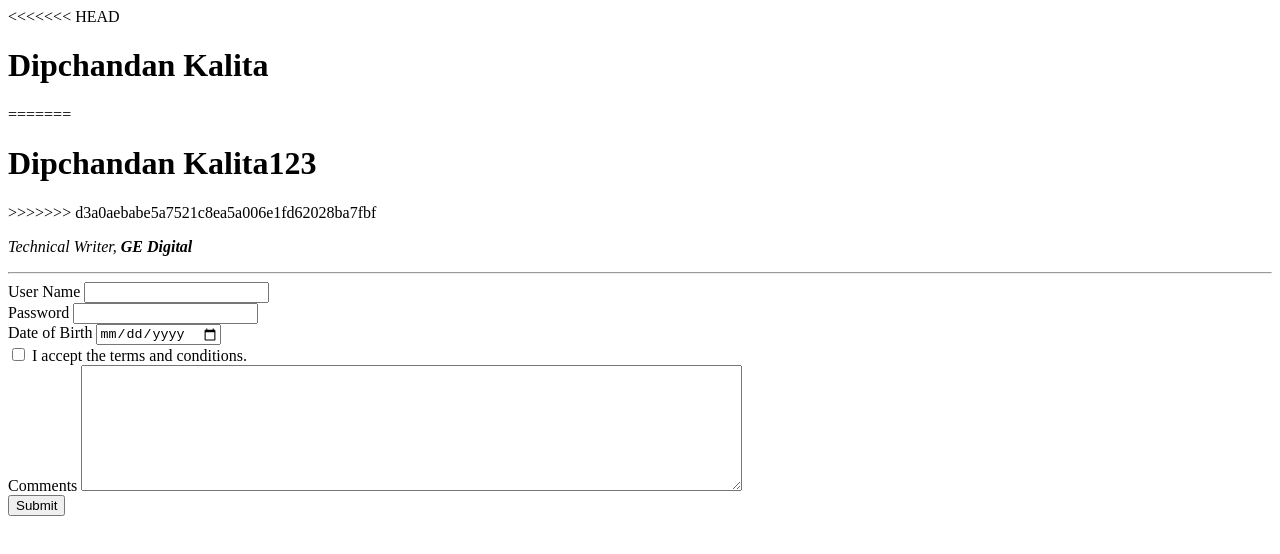
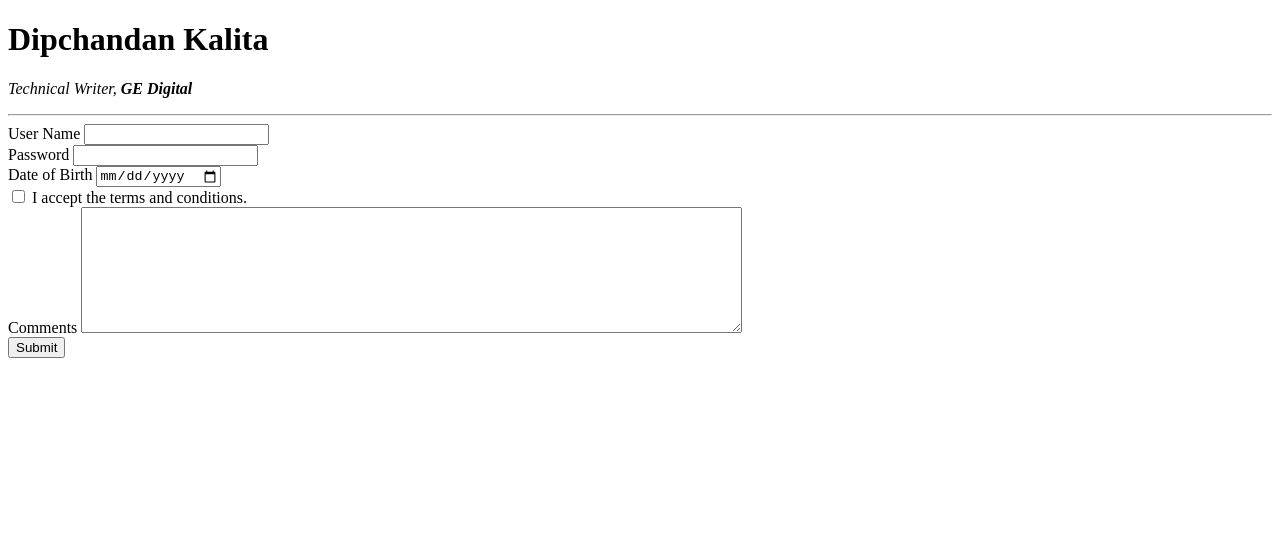
Before and after one commit to Dipchandan-kalita/dipchandan, a plain HTML site: page index.html in a window 1280 px wide. Drawn offline with Linux system fonts and the light colour scheme.

Commit message:
Update index.html

```diff
--- a/index.html
+++ b/index.html
@@ -7,11 +7,7 @@
 </head>
 
 <body>
-<<<<<<< HEAD
   <h1>Dipchandan Kalita</h1>
-=======
-  <h1>Dipchandan Kalita123</h1>
->>>>>>> d3a0aebabe5a7521c8ea5a006e1fd62028ba7fbf
   <p>
     <em>Technical Writer, <strong>GE Digital</strong></em>
   </p>
```
